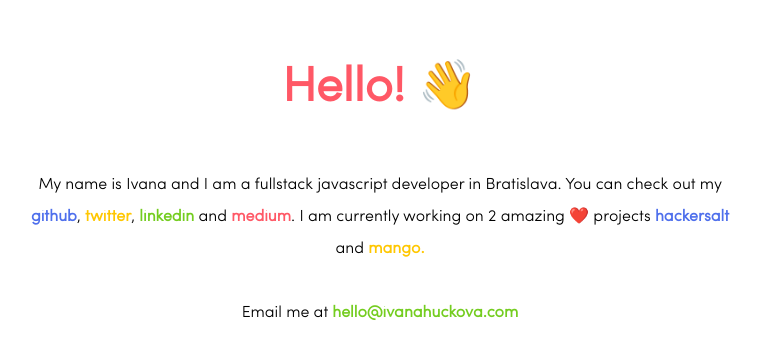
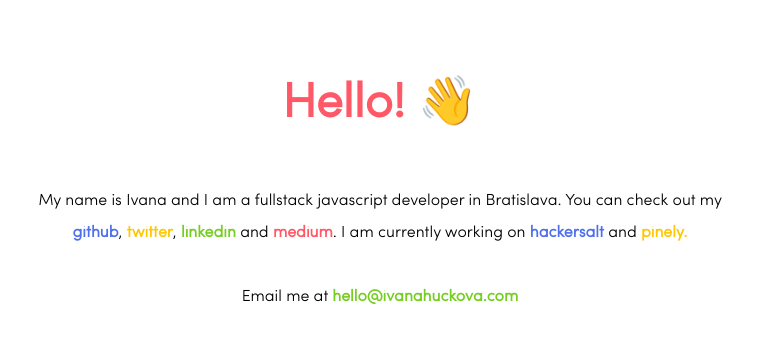
Before and after one commit to ivanahuckova/website_ivanahuckova, a React (Create React App) app: page / in a window 1280 px wide. Shown: the part 190-548 px from the top of the page, without its empty margins (260-1020 px from the left). Built offline with nearby package versions, Linux system fonts and the light colour scheme; the HTML template or start-up script is replaced by a standard one.

Commit message:
Change name of the project

```diff
--- a/src/App.js
+++ b/src/App.js
@@ -28,8 +28,8 @@
           <a href="https://medium.com/@ivanahuckova" target="_blank" rel="noopener noreferrer">
             medium
           </a>
-          . I am currently working on 2 amazing ❤️ projects <a href="https://www.hackersalt.com">hackersalt</a> and{' '}
-          <a href="https://labseu1-db-test2.firebaseapp.com/login">mango.</a>
+          . I am currently working on <a href="https://www.hackersalt.com">hackersalt</a> and{' '}
+          <a href="https://pinely.app">pinely.</a>
           <br />
           <br />
           Email me at <a href="mailto: hello@ivanahuckova.com">hello@ivanahuckova.com</a>
```
